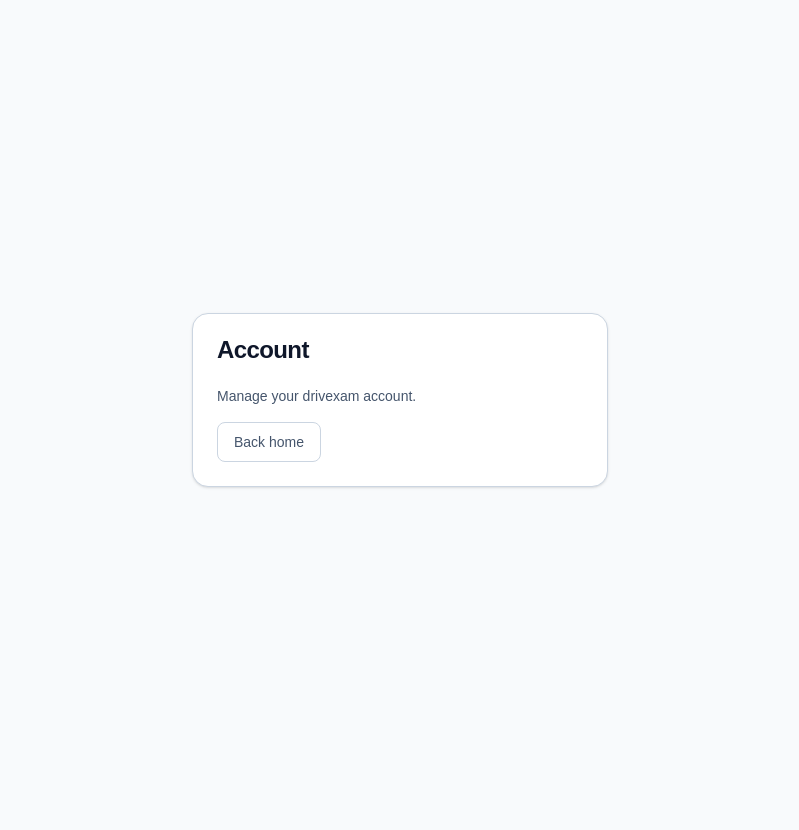
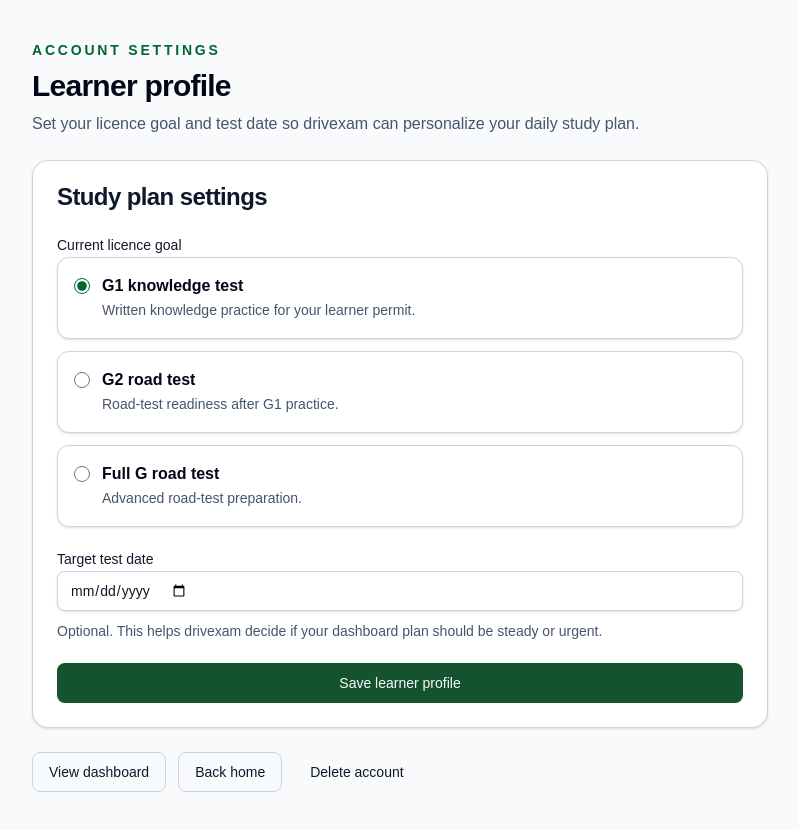
Before and after one commit to webllrzjohnson/drivexam, a Next.js app: page /account in a window 1280 px wide. Shown: the whole page, without its empty margins (240-1039 px from the left). Before the commit the page ends 800 px from the top, so only its background shows below. Built offline with nearby package versions, Linux system fonts and the light colour scheme; no server answers; the database is empty; sample sign-in values are in the browser's storage.

Commit message:
feat: add learner profile settings

```diff
--- /dev/null
+++ b/src/app/(account)/account/actions.ts
@@ -0,0 +1,25 @@
+"use server";
+
+import { revalidatePath } from "next/cache";
+
+import type { FormState } from "@/app/(auth)/actions";
+import { getCurrentUser } from "@/lib/auth/permissions";
+import { db } from "@/lib/db";
+import { normalizeLearnerProfileForm } from "@/lib/learner/profile";
+
+export async function updateLearnerProfile(_previousState: FormState, formData: FormData): Promise<FormState> {
+  const user = await getCurrentUser();
+  if (!user?.id) return { error: "Sign in to update your learner profile." };
+
+  const parsed = normalizeLearnerProfileForm(formData);
+  if (!parsed.ok) return { error: parsed.error };
+
+  await db.user.update({
+    where: { id: user.id },
+    data: parsed.data,
+  });
+
+  revalidatePath("/account");
+  revalidatePath("/dashboard");
+  return { success: "Learner profile saved. Your dashboard study plan will use these settings." };
+}
--- a/src/app/(account)/account/page.tsx
+++ b/src/app/(account)/account/page.tsx
@@ -1,4 +1,44 @@
 import Link from "next/link";
+import { redirect } from "next/navigation";
+
+import { LearnerProfileForm } from "@/components/account/learner-profile-form";
+import { Button } from "@/components/ui/button";
 import { Card, CardContent, CardHeader, CardTitle } from "@/components/ui/card";
-import { Button } from "@/components/ui/button";
-export default function Page() { return <main className="mx-auto flex min-h-screen w-full max-w-md items-center px-4 py-12"><Card className="w-full"><CardHeader><CardTitle>Account</CardTitle></CardHeader><CardContent className="space-y-4 text-sm text-slate-600"><p>Manage your drivexam account.</p><Button asChild variant="outline"><Link href="/">Back home</Link></Button></CardContent></Card></main>; }
+import { getCurrentUser } from "@/lib/auth/permissions";
+import { db } from "@/lib/db";
+import { formatTargetTestDateInput } from "@/lib/learner/profile";
+
+export default async function Page() {
+  const user = await getCurrentUser();
+  if (!user?.id) redirect("/sign-in?callbackUrl=/account");
+
+  const profile = await db.user.findUnique({
+    where: { id: user.id },
+    select: { currentStage: true, targetTestDate: true },
+  });
+
+  return (
+    <main className="mx-auto w-full max-w-3xl space-y-6 px-4 py-10">
+      <div className="space-y-2">
+        <p className="text-sm font-semibold uppercase tracking-[0.2em] text-green-800">Account settings</p>
+        <h1 className="text-3xl font-bold tracking-tight text-slate-950">Learner profile</h1>
+        <p className="text-slate-600">Set your licence goal and test date so drivexam can personalize your daily study plan.</p>
+      </div>
+
+      <Card>
+        <CardHeader>
+          <CardTitle>Study plan settings</CardTitle>
+        </CardHeader>
+        <CardContent>
+          <LearnerProfileForm currentStage={profile?.currentStage ?? null} targetTestDate={formatTargetTestDateInput(profile?.targetTestDate ?? null)} />
+        </CardContent>
+      </Card>
+
+      <div className="flex flex-wrap gap-3">
+        <Button asChild variant="outline"><Link href="/dashboard">View dashboard</Link></Button>
+        <Button asChild variant="outline"><Link href="/">Back home</Link></Button>
+        <Button asChild variant="ghost"><Link href="/account/delete">Delete account</Link></Button>
+      </div>
+    </main>
+  );
+}
--- /dev/null
+++ b/src/components/account/learner-profile-form.tsx
@@ -0,0 +1,64 @@
+"use client";
+
+import type { LicenseStage } from "@prisma/client";
+import { useActionState } from "react";
+
+import { updateLearnerProfile } from "@/app/(account)/account/actions";
+import type { FormState } from "@/app/(auth)/actions";
+import { FormMessage } from "@/components/auth/form-message";
+import { SubmitButton } from "@/components/auth/submit-button";
+import { Input } from "@/components/ui/input";
+import { Label } from "@/components/ui/label";
+
+const initialState: FormState = {};
+
+const stageOptions: Array<{ value: LicenseStage; label: string; description: string }> = [
+  { value: "G1", label: "G1 knowledge test", description: "Written knowledge practice for your learner permit." },
+  { value: "G2", label: "G2 road test", description: "Road-test readiness after G1 practice." },
+  { value: "G", label: "Full G road test", description: "Advanced road-test preparation." },
+];
+
+type LearnerProfileFormProps = {
+  currentStage: LicenseStage | null;
+  targetTestDate: string;
+};
+
+export function LearnerProfileForm({ currentStage, targetTestDate }: LearnerProfileFormProps) {
+  const [state, formAction] = useActionState(updateLearnerProfile, initialState);
+
+  return (
+    <form action={formAction} className="space-y-5">
+      <FormMessage state={state} />
+
+      <div className="space-y-3">
+        <Label>Current licence goal</Label>
+        <div className="grid gap-3">
+          {stageOptions.map((option) => (
+            <label className="flex cursor-pointer gap-3 rounded-xl border bg-white p-4 shadow-sm transition hover:border-green-300" key={option.value}>
+              <input
+                className="mt-1 h-4 w-4 accent-green-800"
+                defaultChecked={(currentStage ?? "G1") === option.value}
+                name="currentStage"
+                required
+                type="radio"
+                value={option.value}
+              />
+              <span>
+                <span className="block font-semibold text-slate-950">{option.label}</span>
+                <span className="block text-sm leading-6 text-slate-600">{option.description}</span>
+              </span>
+            </label>
+          ))}
+        </div>
+      </div>
+
+      <div className="space-y-2">
+        <Label htmlFor="targetTestDate">Target test date</Label>
+        <Input id="targetTestDate" name="targetTestDate" type="date" defaultValue={targetTestDate} />
+        <p className="text-sm leading-6 text-slate-600">Optional. This helps drivexam decide if your dashboard plan should be steady or urgent.</p>
+      </div>
+
+      <SubmitButton pendingText="Saving profile...">Save learner profile</SubmitButton>
+    </form>
+  );
+}
--- /dev/null
+++ b/src/lib/learner/profile.ts
@@ -0,0 +1,36 @@
+import type { LicenseStage } from "@prisma/client";
+
+export type LearnerProfileFormResult =
+  | { ok: true; data: { currentStage: LicenseStage; targetTestDate: Date | null } }
+  | { ok: false; error: string };
+
+const validStages = new Set<LicenseStage>(["G1", "G2", "G"]);
+const datePattern = /^\d{4}-\d{2}-\d{2}$/;
+
+export function normalizeLearnerProfileForm(formData: FormData): LearnerProfileFormResult {
+  const currentStage = String(formData.get("currentStage") ?? "").trim();
+  const targetTestDateValue = String(formData.get("targetTestDate") ?? "").trim();
+
+  if (!validStages.has(currentStage as LicenseStage)) {
+    return { ok: false, error: "Choose a valid licence stage." };
+  }
+
+  if (!targetTestDateValue) {
+    return { ok: true, data: { currentStage: currentStage as LicenseStage, targetTestDate: null } };
+  }
+
+  if (!datePattern.test(targetTestDateValue)) {
+    return { ok: false, error: "Use a valid target test date." };
+  }
+
+  const targetTestDate = new Date(`${targetTestDateValue}T00:00:00.000Z`);
+  if (Number.isNaN(targetTestDate.getTime()) || targetTestDate.toISOString().slice(0, 10) !== targetTestDateValue) {
+    return { ok: false, error: "Use a valid target test date." };
+  }
+
+  return { ok: true, data: { currentStage: currentStage as LicenseStage, targetTestDate } };
+}
+
+export function formatTargetTestDateInput(targetTestDate: Date | null) {
+  return targetTestDate?.toISOString().slice(0, 10) ?? "";
+}
```
Also changed, not shown: 1 other file (tests, documents, lock files or other folders).
